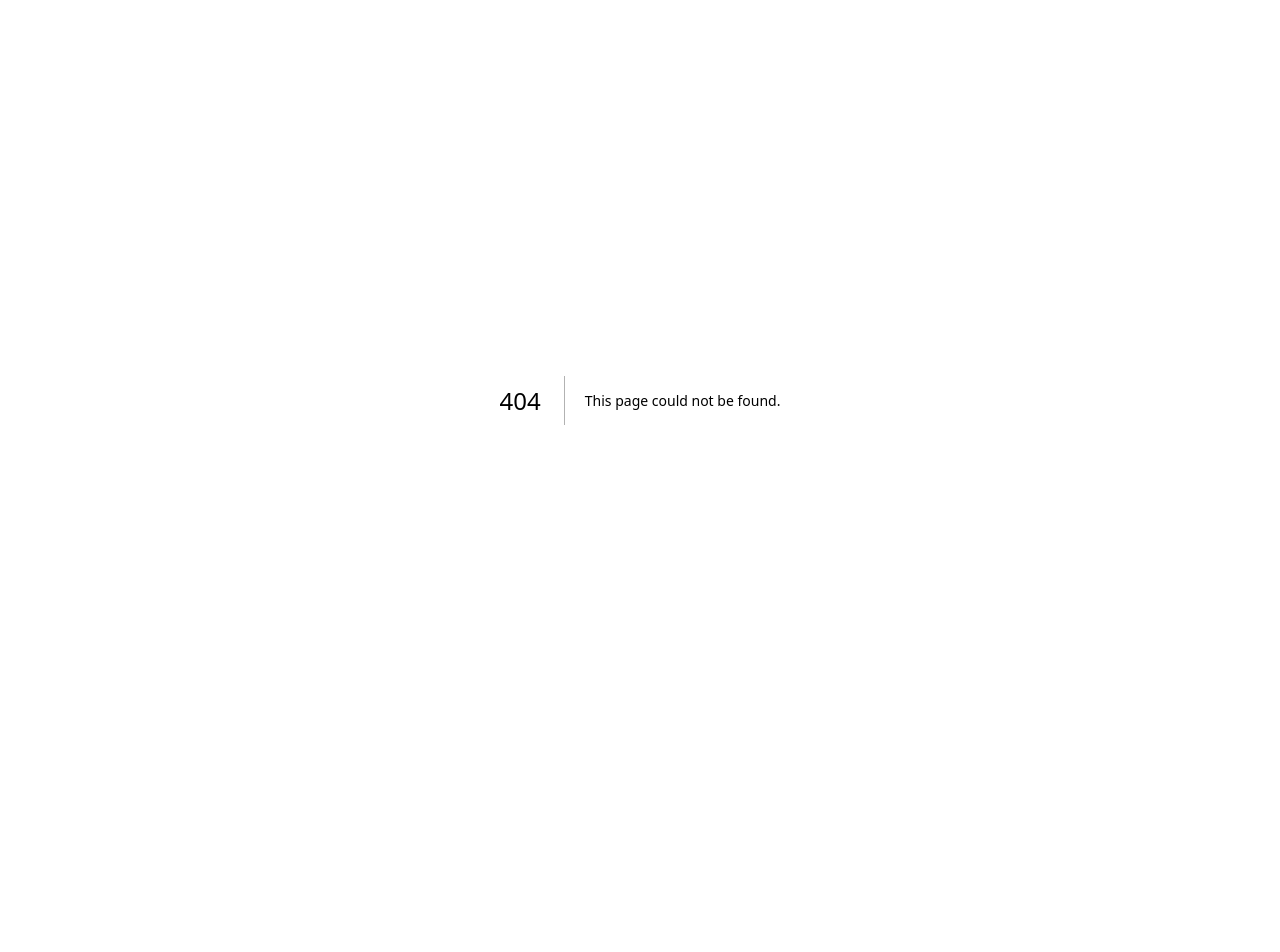
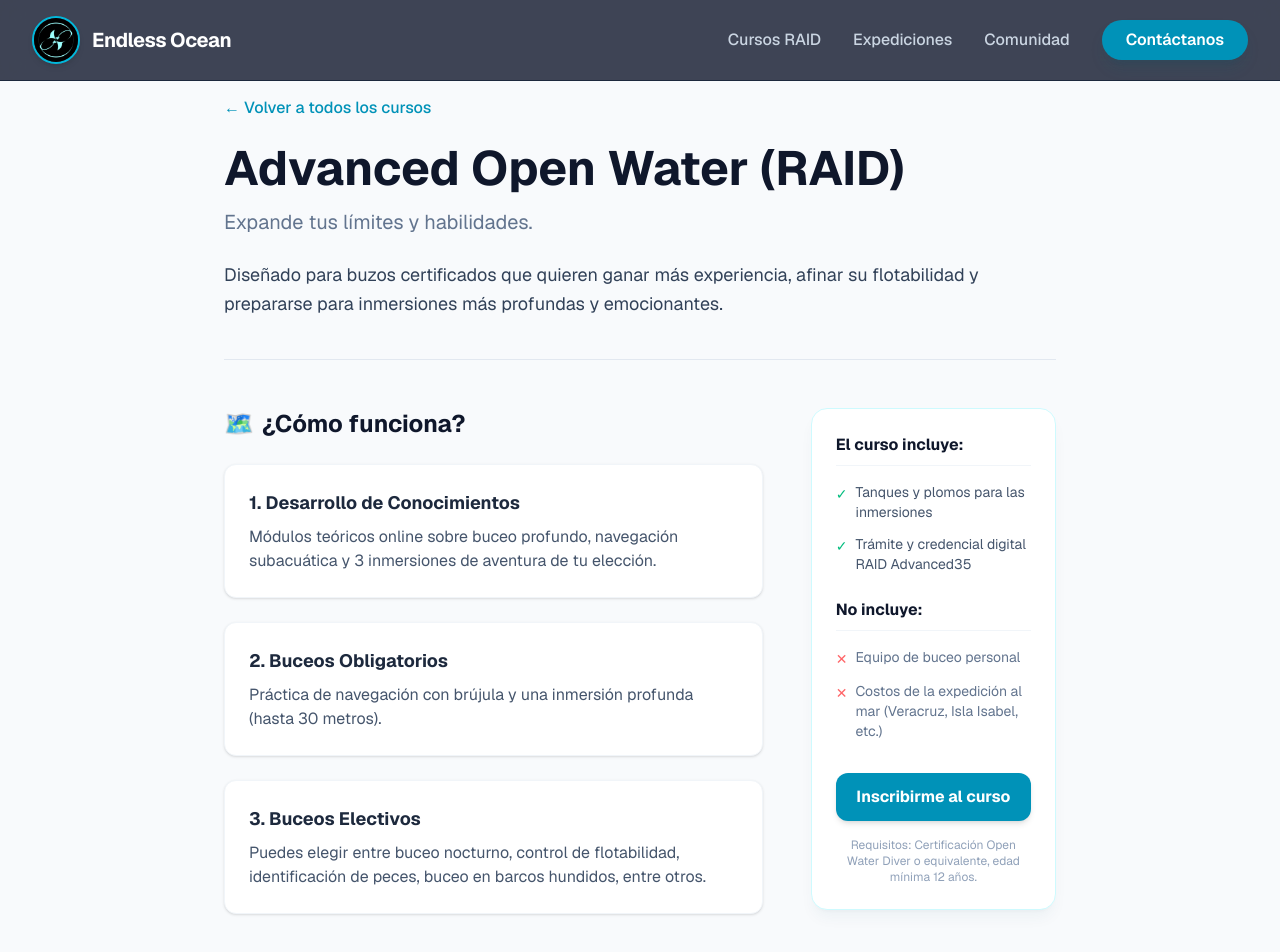
Before and after one commit to IngAldoVillasenor/endless-ocean-web, a Next.js app: page /cursos/advanced in a window 1280 px wide. Before the commit this address had no page. Shown: the top 952 px of the page. Before the commit the page ends 800 px from the top, so only its background shows below. Built offline with nearby package versions, Linux system fonts and the light colour scheme.

Commit message:
Updating course details

```diff
--- a/app/components/CourseFeatures.jsx
+++ b/app/components/CourseFeatures.jsx
@@ -1,4 +1,5 @@
 import React from 'react';
+import Link from 'next/link';
 
 // 1. Datos de los cursos (Fáciles de actualizar o mover a una base de datos después)
 const coursesData = [
@@ -85,9 +86,9 @@ export default function CourseFeatures() {
                 <span className="text-sm font-medium text-slate-500 flex items-center gap-1">
                   <span>📍</span> {course.logistics}
                 </span>
-                <button className="text-cyan-600 hover:text-cyan-700 font-semibold text-sm flex items-center gap-1 transition-colors">
-                  Detalles <span className="text-lg group-hover:translate-x-1 transition-transform">→</span>
-                </button>
+                <Link href={`/cursos/${course.id}`} className="text-cyan-600 hover:text-cyan-700 font-semibold text-sm flex items-center gap-1 transition-colors group">
+                    Detalles <span className="text-lg group-hover:translate-x-1 transition-transform">→</span>
+                </Link>
               </div>
             </div>
           ))}
--- a/app/components/UpcomingTripsPreview.jsx
+++ b/app/components/UpcomingTripsPreview.jsx
@@ -80,7 +80,7 @@ export default function UpcomingTripsPreview() {
 
               {/* Botón de acción */}
               <button className="w-full bg-slate-900 hover:bg-slate-800 text-white font-medium py-3 rounded-xl transition-colors">
-                {trip.isCertification ? 'Esperar detalles' : 'Me interesa (Votar)'}
+                {trip.isCertification ? 'Esperar detalles' : 'Me interesa'}
               </button>
             </div>
           ))}
--- /dev/null
+++ b/app/cursos/[id]/page.jsx
@@ -0,0 +1,156 @@
+import React from 'react';
+import Link from 'next/link';
+import Navbar from '@/app/components/Navbar'; // Ajusta la ruta si es necesario
+import Footer from '@/app/components/Footer'; // Ajusta la ruta si es necesario
+
+const getCourseData = (id) => {
+  const db = {
+    'open-water': {
+      title: 'Open Water Diver (RAID)',
+      tagline: 'Tu pasaporte al océano.',
+      description: 'Aprende las bases del buceo autónomo. Este curso te certifica para bucear en cualquier parte del mundo hasta 18 metros de profundidad junto a un compañero.',
+      structure: [
+        { step: '1. Teoría Online', desc: 'Estudia a tu propio ritmo desde la plataforma o App oficial de RAID. Sin aulas aburridas.' },
+        { step: '2. Aguas Confinadas', desc: 'Prácticas en alberca aquí en León, Gto. Aprenderás a armar tu equipo, flotabilidad y protocolos de seguridad.' },
+        { step: '3. Mar Abierto', desc: '4 inmersiones de evaluación en el océano. ¡Únete a uno de nuestros próximos viajes para completarlo!' }
+      ],
+      includes: ['Uso de equipo de buceo durante las prácticas (chaleco, regulador, tanque, plomos)', 'Entradas a la alberca', 'Trámite y credencial digital RAID'],
+      notIncluded: ['Equipo personal básico (visor, aletas, snorkel)', 'Costos del viaje de certificación (vuelos, hospedaje, viáticos)'],
+      prerequisites: 'Saber nadar, edad mínima 10 años, completar cuestionario médico.'
+    },
+    'discover': {
+      title: 'Descubre el Buceo (Bautizo)',
+      tagline: 'Tu primera respiración bajo el agua.',
+      description: 'Una sesión introductoria, segura y muy divertida en alberca. Ideal para quienes quieren vivir la experiencia de respirar bajo el agua sin el compromiso de un curso completo.',
+      structure: [
+        { step: '1. Sesión Informativa', desc: 'Breve plática sobre las reglas básicas de seguridad, cómo nos comunicamos bajo el agua y el uso del equipo.' },
+        { step: '2. Familiarización', desc: 'Te pondremos el equipo en la parte baja de la alberca para que te adaptes a respirar por el regulador con total calma.' },
+        { step: '3. Aventura Subacuática', desc: 'Bajo la supervisión directa de un profesional, daremos un paseo por la alberca practicando flotabilidad y disfrutando la ingravidez.' }
+      ],
+      includes: ['Uso de equipo completo de buceo', 'Entrada a la alberca en León', 'Instrucción personalizada y supervisión constante'],
+      notIncluded: ['Certificación oficial (es un programa de experiencia, no una certificación)'],
+      prerequisites: 'Tener buena salud general, edad mínima 10 años.'
+    },
+    'advanced': {
+      title: 'Advanced Open Water (RAID)',
+      tagline: 'Expande tus límites y habilidades.',
+      description: 'Diseñado para buzos certificados que quieren ganar más experiencia, afinar su flotabilidad y prepararse para inmersiones más profundas y emocionantes.',
+      structure: [
+        { step: '1. Desarrollo de Conocimientos', desc: 'Módulos teóricos online sobre buceo profundo, navegación subacuática y 3 inmersiones de aventura de tu elección.' },
+        { step: '2. Buceos Obligatorios', desc: 'Práctica de navegación con brújula y una inmersión profunda (hasta 30 metros).' },
+        { step: '3. Buceos Electivos', desc: 'Puedes elegir entre buceo nocturno, control de flotabilidad, identificación de peces, buceo en barcos hundidos, entre otros.' }
+      ],
+      includes: ['Tanques y plomos para las inmersiones', 'Trámite y credencial digital RAID Advanced35'],
+      notIncluded: ['Equipo de buceo personal', 'Costos de la expedición al mar (Veracruz, Isla Isabel, etc.)'],
+      prerequisites: 'Certificación Open Water Diver o equivalente, edad mínima 12 años.'
+    },
+    'nitrox': {
+      title: 'Especialidad Nitrox',
+      tagline: 'Bucea por más tiempo con menos fatiga.',
+      description: 'Aprende a bucear de forma segura utilizando Aire Enriquecido (Nitrox). Esta es la especialidad más popular porque te permite extender tu tiempo de fondo, ideal para viajes intensivos como el de Veracruz.',
+      structure: [
+        { step: '1. Teoría Online', desc: 'Aprende a gestionar la exposición al oxígeno, los límites de no descompresión y a planificar inmersiones con Nitrox.' },
+        { step: '2. Práctica en Tierra', desc: 'Aprenderás a analizar el porcentaje de oxígeno en tu tanque y a llenar tu bitácora de aire enriquecido antes de bucear.' },
+        { step: '3. Inmersiones en Mar (Opcional)', desc: 'Aunque el curso se puede completar sin buceos, te recomendamos ponerlo en práctica en nuestra próxima expedición.' }
+      ],
+      includes: ['Material de estudio digital', 'Práctica de análisis de mezcla', 'Certificación digital de Especialidad Nitrox'],
+      notIncluded: ['Inmersiones de práctica (se pagan como parte del viaje)'],
+      prerequisites: 'Certificación Open Water Diver.'
+    }
+  };
+
+  return db[id] || null;
+};
+
+export default async function CourseDetailPage({ params }) {
+  // Extraemos el "id" de la URL (ej. "open-water")
+  const resolvedParams = await params;
+
+  const course = getCourseData(resolvedParams.id);
+
+  if (!course) {
+    return (
+      <div className="min-h-screen flex items-center justify-center bg-slate-50 text-slate-900">
+        <div className="text-center">
+          <h1 className="text-4xl font-bold mb-4">Curso no encontrado</h1>
+          <Link href="/" className="text-cyan-600 hover:underline">Volver al inicio</Link>
+        </div>
+      </div>
+    );
+  }
+
+  return (
+    <div className="min-h-screen bg-slate-50 flex flex-col font-sans">
+      <Navbar />
+
+      <main className="flex-grow pt-24 pb-20">
+        <div className="max-w-4xl mx-auto px-4 sm:px-6 lg:px-8">
+
+          {/* Cabecera del Curso */}
+          <div className="mb-12 border-b border-slate-200 pb-10">
+            <Link href="/" className="text-cyan-600 hover:text-cyan-700 font-medium mb-6 inline-block">
+              ← Volver a todos los cursos
+            </Link>
+            <h1 className="text-4xl md:text-5xl font-bold text-slate-900 mb-4">{course.title}</h1>
+            <p className="text-xl text-slate-500 mb-6">{course.tagline}</p>
+            <p className="text-lg text-slate-700 leading-relaxed">{course.description}</p>
+          </div>
+
+          <div className="grid grid-cols-1 md:grid-cols-3 gap-12">
+
+            {/* Columna Principal (Estructura) */}
+            <div className="md:col-span-2 space-y-10">
+              <section>
+                <h2 className="text-2xl font-bold text-slate-900 mb-6 flex items-center gap-2">
+                  <span>🗺️</span> ¿Cómo funciona?
+                </h2>
+                <div className="space-y-6">
+                  {course.structure.map((item, index) => (
+                    <div key={index} className="bg-white p-6 rounded-xl border border-slate-100 shadow-sm">
+                      <h3 className="text-lg font-bold text-slate-800 mb-2">{item.step}</h3>
+                      <p className="text-slate-600">{item.desc}</p>
+                    </div>
+                  ))}
+                </div>
+              </section>
+            </div>
+
+            {/* Columna Lateral (Info rápida y CTA) */}
+            <div className="space-y-8">
+              <div className="bg-white p-6 rounded-2xl border border-cyan-100 shadow-lg shadow-cyan-900/5 sticky top-28">
+
+                <h3 className="font-bold text-slate-900 mb-4 border-b border-slate-100 pb-2">El curso incluye:</h3>
+                <ul className="space-y-3 mb-6">
+                  {course.includes.map((item, i) => (
+                    <li key={i} className="flex items-start gap-2 text-sm text-slate-600">
+                      <span className="text-emerald-500 mt-0.5">✓</span> {item}
+                    </li>
+                  ))}
+                </ul>
+
+                <h3 className="font-bold text-slate-900 mb-4 border-b border-slate-100 pb-2">No incluye:</h3>
+                <ul className="space-y-3 mb-8">
+                  {course.notIncluded.map((item, i) => (
+                    <li key={i} className="flex items-start gap-2 text-sm text-slate-500">
+                      <span className="text-red-400 mt-0.5">✕</span> {item}
+                    </li>
+                  ))}
+                </ul>
+
+                <button className="w-full bg-cyan-600 hover:bg-cyan-500 text-white font-bold py-3 rounded-xl transition-colors shadow-md">
+                  Inscribirme al curso
+                </button>
+                <p className="text-xs text-center text-slate-400 mt-4 mt-4">
+                  Requisitos: {course.prerequisites}
+                </p>
+              </div>
+            </div>
+
+          </div>
+        </div>
+      </main>
+
+      <Footer />
+    </div>
+  );
+}
```
